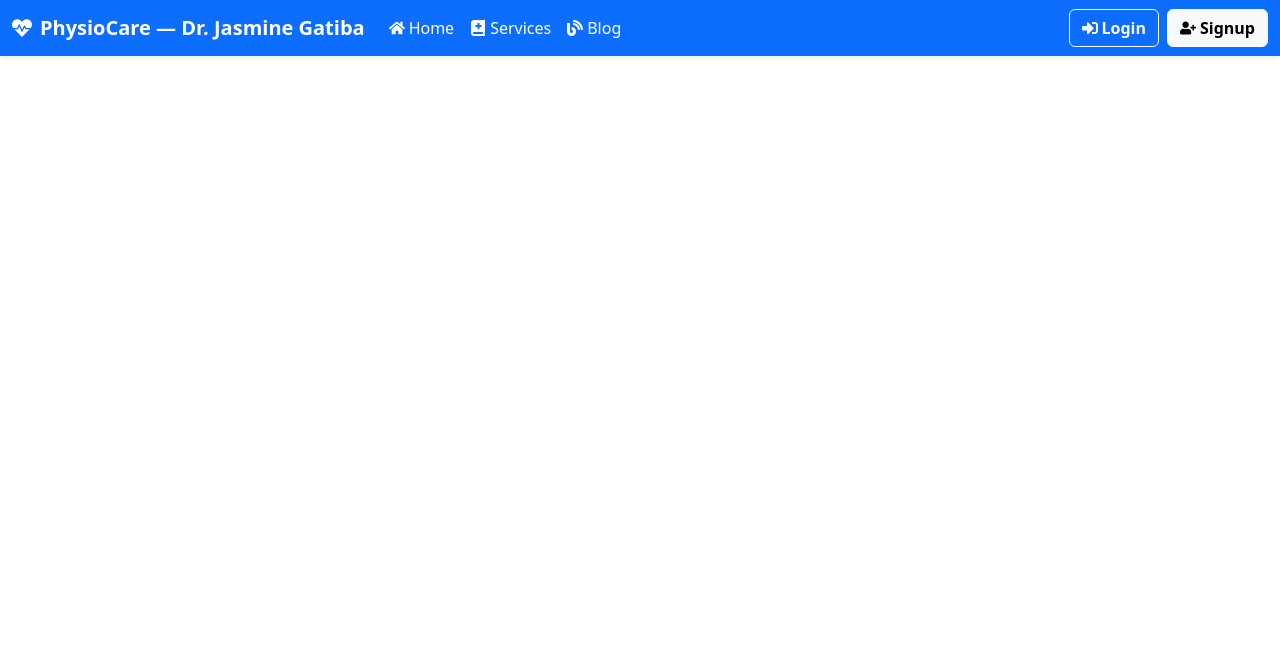
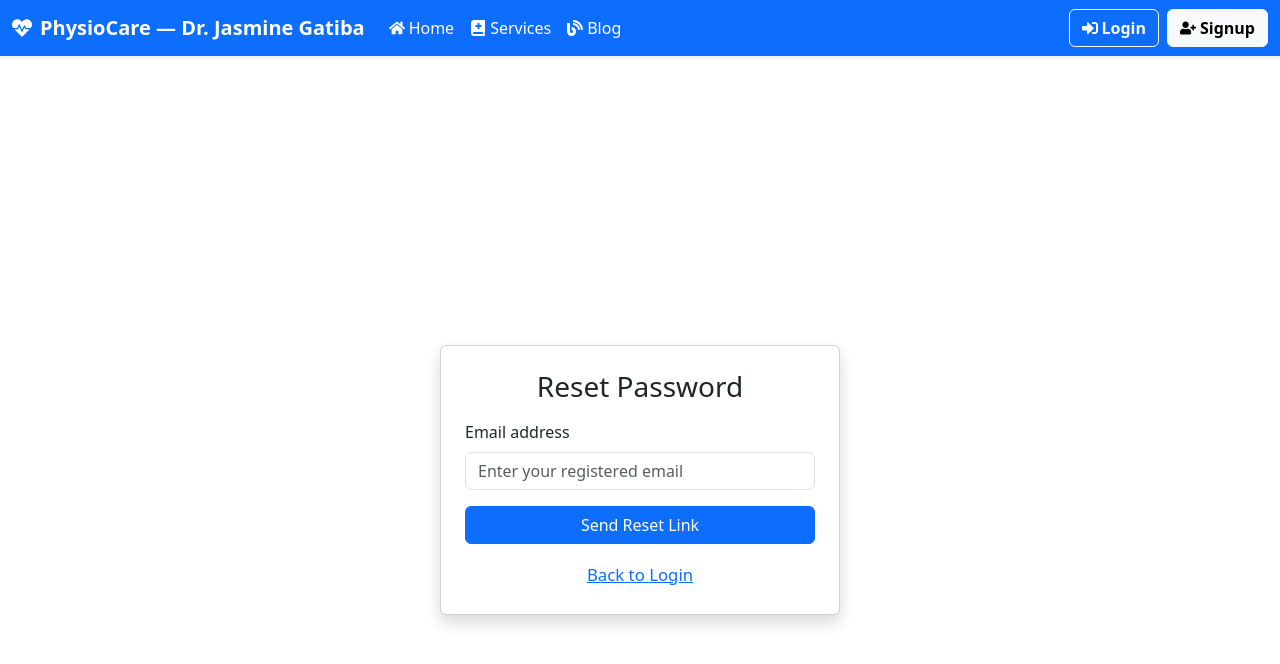
Before and after one commit to profbkmurage/physiocare, a React (Vite) app: page /reset-password in a window 1280 px wide. Shown: the top 664 px of the page. Built offline with nearby package versions, Linux system fonts and the light colour scheme; no server answers.

Commit message:
added the password reset and change password sytem

```diff
--- a/src/App.jsx
+++ b/src/App.jsx
@@ -5,6 +5,8 @@ import {
   useLocation
 } from 'react-router-dom'
 import { AuthProvider } from './context/AuthContext'
+import ResetPassword from './pages/ResetPassword'
+import ChangePassword from'./pages/ChangePassword'
 
 // ================= COMPONENTS =================
 import CustomNavbar from './components/Navbar'
@@ -62,6 +64,8 @@ function AppContent () {
         <Route path='/blog/:id' element={<SingleBlog />} />
         <Route path='/login' element={<Login />} />
         <Route path='/register' element={<Register />} />
+        <Route path='/reset-password' element={<ResetPassword />} />
+;<Route path='/change-password' element={<ChangePassword />} />
 
         {/* ======== PROTECTED USER ROUTE ======== */}
         <Route
--- a/src/components/Navbar.jsx
+++ b/src/components/Navbar.jsx
@@ -11,7 +11,8 @@ import {
   FaSignInAlt,
   FaSignOutAlt,
   FaHeartbeat,
-  FaBookMedical
+  FaBookMedical,
+  FaKey
 } from 'react-icons/fa'
 
 export default function CustomNavbar () {
@@ -45,10 +46,11 @@ export default function CustomNavbar () {
           <FaHeartbeat className='me-2' /> PhysioCare — Dr. Jasmine Gatiba
         </Navbar.Brand>
 
-        {/* Hamburger toggle for mobile */}
+        {/* Mobile toggle */}
         <Navbar.Toggle aria-controls='basic-navbar-nav' className='border-0' />
 
         <Navbar.Collapse id='basic-navbar-nav'>
+          {/* Left links */}
           <Nav className='me-auto flex-column flex-lg-row'>
             <Nav.Link
               as={Link}
@@ -57,6 +59,7 @@ export default function CustomNavbar () {
             >
               <FaHome className='me-1' /> Home
             </Nav.Link>
+
             <Nav.Link
               as={Link}
               to='/services'
@@ -64,6 +67,7 @@ export default function CustomNavbar () {
             >
               <FaBookMedical className='me-1' /> Services
             </Nav.Link>
+
             <Nav.Link
               as={Link}
               to='/blog'
@@ -71,6 +75,7 @@ export default function CustomNavbar () {
             >
               <FaBlog className='me-1' /> Blog
             </Nav.Link>
+
             {user && (
               <Nav.Link
                 as={Link}
@@ -82,8 +87,19 @@ export default function CustomNavbar () {
             )}
           </Nav>
 
-          <Nav className='flex-column flex-lg-row mt-2 mt-lg-0'>
+          {/* Right buttons */}
+          <Nav className='flex-column flex-lg-row mt-2 mt-lg-0 gap-2'>
             {user ? (
+              <>
+                <Button
+                  variant='outline-light'
+                  onClick={() => navigate('/change-password')}
+                  className='fw-bold d-flex align-items-center mb-2 mb-lg-0'
+                  style={{ whiteSpace: 'nowrap' }}
+                >
+                  <FaKey className='me-1' /> Change Password
+                </Button>
+
                 <Button
                   variant='outline-light'
                   onClick={handleLogout}
@@ -92,17 +108,19 @@ export default function CustomNavbar () {
                 >
                   <FaSignOutAlt className='me-1' /> Logout
                 </Button>
+              </>
             ) : (
               <>
                 <Button
                   variant='outline-light'
                   as={Link}
                   to='/login'
-                  className='me-2 fw-bold d-flex align-items-center mb-2 mb-lg-0'
+                  className='fw-bold d-flex align-items-center mb-2 mb-lg-0'
                   style={{ whiteSpace: 'nowrap' }}
                 >
                   <FaSignInAlt className='me-1' /> Login
                 </Button>
+
                 <Button
                   variant='light'
                   as={Link}
--- /dev/null
+++ b/src/pages/ChangePassword.jsx
@@ -0,0 +1,75 @@
+import { useState } from 'react'
+import { Container, Card, Form, Button, Alert } from 'react-bootstrap'
+import { updatePassword } from 'firebase/auth'
+import { auth } from '../utilities/firebase'
+
+export default function ChangePassword () {
+  const [password, setPassword] = useState('')
+  const [confirm, setConfirm] = useState('')
+  const [error, setError] = useState('')
+  const [message, setMessage] = useState('')
+  const [loading, setLoading] = useState(false)
+
+  const handleChange = async e => {
+    e.preventDefault()
+    setError('')
+    setMessage('')
+
+    if (password !== confirm) {
+      return setError('Passwords do not match')
+    }
+
+    try {
+      setLoading(true)
+      await updatePassword(auth.currentUser, password)
+      setMessage('Password updated successfully')
+      setPassword('')
+      setConfirm('')
+    } catch (err) {
+      setError(
+        err.message.includes('recent login')
+          ? 'Please log out and log in again to change password.'
+          : err.message
+      )
+    } finally {
+      setLoading(false)
+    }
+  }
+
+  return (
+    <Container className='d-flex justify-content-center'>
+      <Card className='p-4 shadow' style={{ maxWidth: 400, width: '100%' }}>
+        <h4 className='text-center mb-3'>Change Password</h4>
+
+        {error && <Alert variant='danger'>{error}</Alert>}
+        {message && <Alert variant='success'>{message}</Alert>}
+
+        <Form onSubmit={handleChange}>
+          <Form.Group className='mb-3'>
+            <Form.Label>New Password</Form.Label>
+            <Form.Control
+              type='password'
+              required
+              value={password}
+              onChange={e => setPassword(e.target.value)}
+            />
+          </Form.Group>
+
+          <Form.Group className='mb-3'>
+            <Form.Label>Confirm Password</Form.Label>
+            <Form.Control
+              type='password'
+              required
+              value={confirm}
+              onChange={e => setConfirm(e.target.value)}
+            />
+          </Form.Group>
+
+          <Button type='submit' className='w-100' disabled={loading}>
+            {loading ? 'Updating...' : 'Update Password'}
+          </Button>
+        </Form>
+      </Card>
+    </Container>
+  )
+}
--- a/src/pages/Login.jsx
+++ b/src/pages/Login.jsx
@@ -17,11 +17,12 @@ export default function Login () {
   const [loading, setLoading] = useState(false)
   const navigate = useNavigate()
 
-  // Email/Password login
+  // ================= EMAIL / PASSWORD LOGIN =================
   const handleSubmit = async e => {
     e.preventDefault()
     setError('')
     setLoading(true)
+
     try {
       const userCredential = await signInWithEmailAndPassword(
         auth,
@@ -48,21 +49,20 @@ export default function Login () {
     }
   }
 
-  // Google Login
+  // ================= GOOGLE LOGIN =================
   const handleGoogleLogin = async () => {
     setError('')
     setLoading(true)
+
     try {
       const provider = new GoogleAuthProvider()
       const result = await signInWithPopup(auth, provider)
       const user = result.user
 
-      // Check Firestore user data
       const userRef = doc(db, 'users', user.uid)
       const userSnap = await getDoc(userRef)
 
       if (!userSnap.exists()) {
-        // Create new user with default role "user"
         await setDoc(userRef, {
           name: user.displayName || '',
           email: user.email,
@@ -114,7 +114,7 @@ export default function Login () {
                   />
                 </Form.Group>
 
-                <Form.Group className='mb-3'>
+                <Form.Group className='mb-2'>
                   <Form.Label>
                     <FaLock className='me-2' /> Password
                   </Form.Label>
@@ -126,6 +126,16 @@ export default function Login () {
                     placeholder='Enter password'
                   />
                 </Form.Group>
+
+                {/* 🔐 RESET PASSWORD LINK */}
+                <div className='text-end mb-3'>
+                  <Link
+                    to='/reset-password'
+                    style={{ fontSize: '0.9rem', textDecoration: 'none' }}
+                  >
+                    Forgot password?
+                  </Link>
+                </div>
 
                 <Button
                   type='submit'
@@ -152,7 +162,8 @@ export default function Login () {
 
               <div className='text-center'>
                 <p className='mb-0 text-muted'>
-                  Don’t have an account? <Link to='/services'>Register in our services page</Link>
+                  Don’t have an account?{' '}
+                  <Link to='/services'>Register in our services page</Link>
                 </p>
               </div>
             </Card.Body>
--- /dev/null
+++ b/src/pages/ResetPassword.jsx
@@ -0,0 +1,65 @@
+import { useState } from 'react'
+import { Container, Card, Form, Button, Alert } from 'react-bootstrap'
+import { sendPasswordResetEmail } from 'firebase/auth'
+import { auth } from '../utilities/firebase'
+import { Link } from 'react-router-dom'
+
+export default function ResetPassword () {
+  const [email, setEmail] = useState('')
+  const [message, setMessage] = useState('')
+  const [error, setError] = useState('')
+  const [loading, setLoading] = useState(false)
+
+  const handleReset = async e => {
+    e.preventDefault()
+    setError('')
+    setMessage('')
+    setLoading(true)
+
+    try {
+      await sendPasswordResetEmail(auth, email)
+      setMessage(
+        'Password reset email sent. Please check your inbox (and spam folder).'
+      )
+    } catch (err) {
+      setError(err.message)
+    } finally {
+      setLoading(false)
+    }
+  }
+
+  return (
+    <Container
+      className='d-flex align-items-center justify-content-center'
+      style={{ minHeight: '100vh' }}
+    >
+      <Card className='p-4 shadow' style={{ maxWidth: '400px', width: '100%' }}>
+        <h3 className='text-center mb-3'>Reset Password</h3>
+
+        {error && <Alert variant='danger'>{error}</Alert>}
+        {message && <Alert variant='success'>{message}</Alert>}
+
+        <Form onSubmit={handleReset}>
+          <Form.Group className='mb-3'>
+            <Form.Label>Email address</Form.Label>
+            <Form.Control
+              type='email'
+              required
+              placeholder='Enter your registered email'
+              value={email}
+              onChange={e => setEmail(e.target.value)}
+            />
+          </Form.Group>
+
+          <Button type='submit' className='w-100' disabled={loading}>
+            {loading ? 'Sending...' : 'Send Reset Link'}
+          </Button>
+        </Form>
+
+        <div className='text-center mt-3'>
+          <Link to='/login'>Back to Login</Link>
+        </div>
+      </Card>
+    </Container>
+  )
+}
```
Also changed, not shown: src/admin/components/Topbar.jsx (+33 -11 lines). Lines whose indentation alone changed are shown as unchanged.
